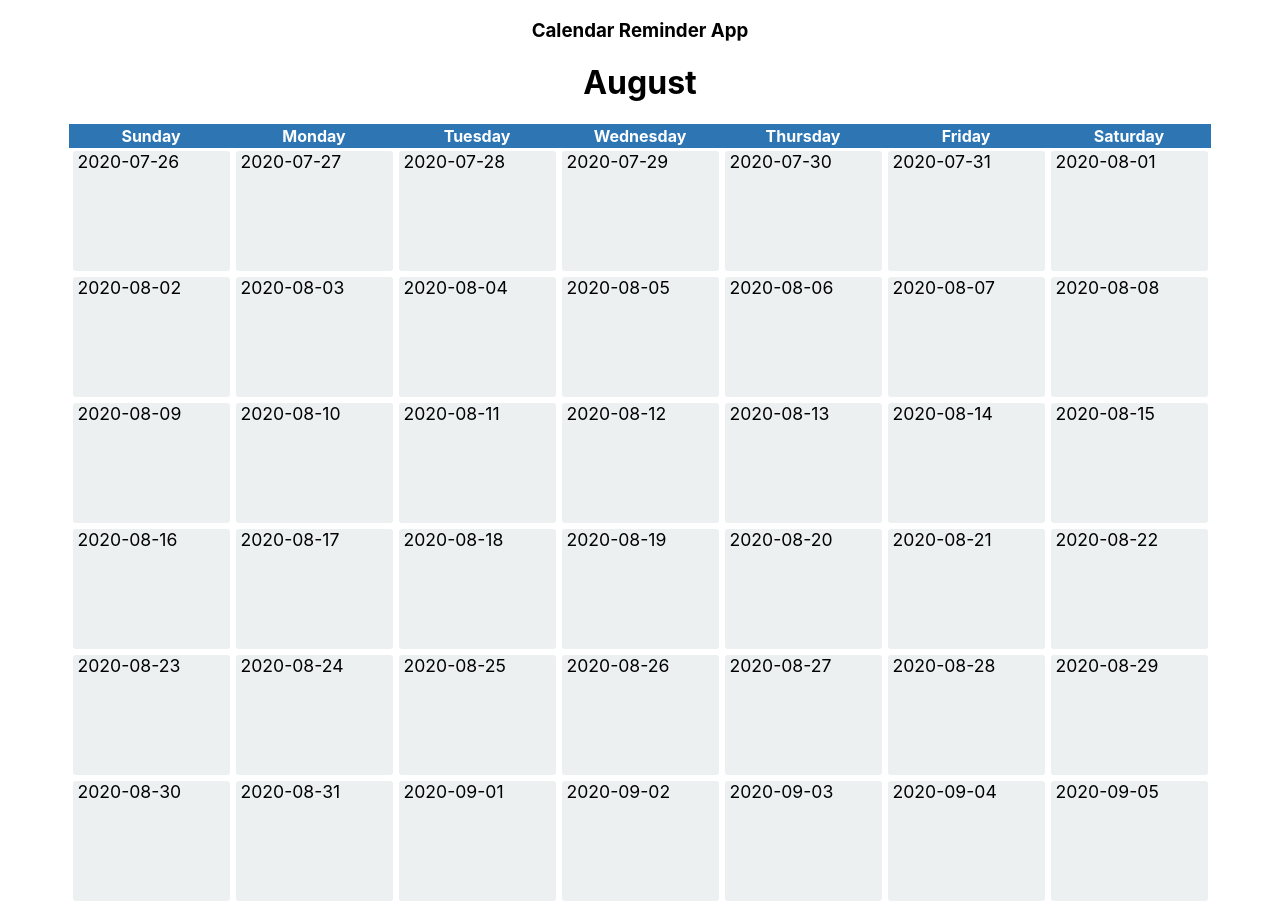
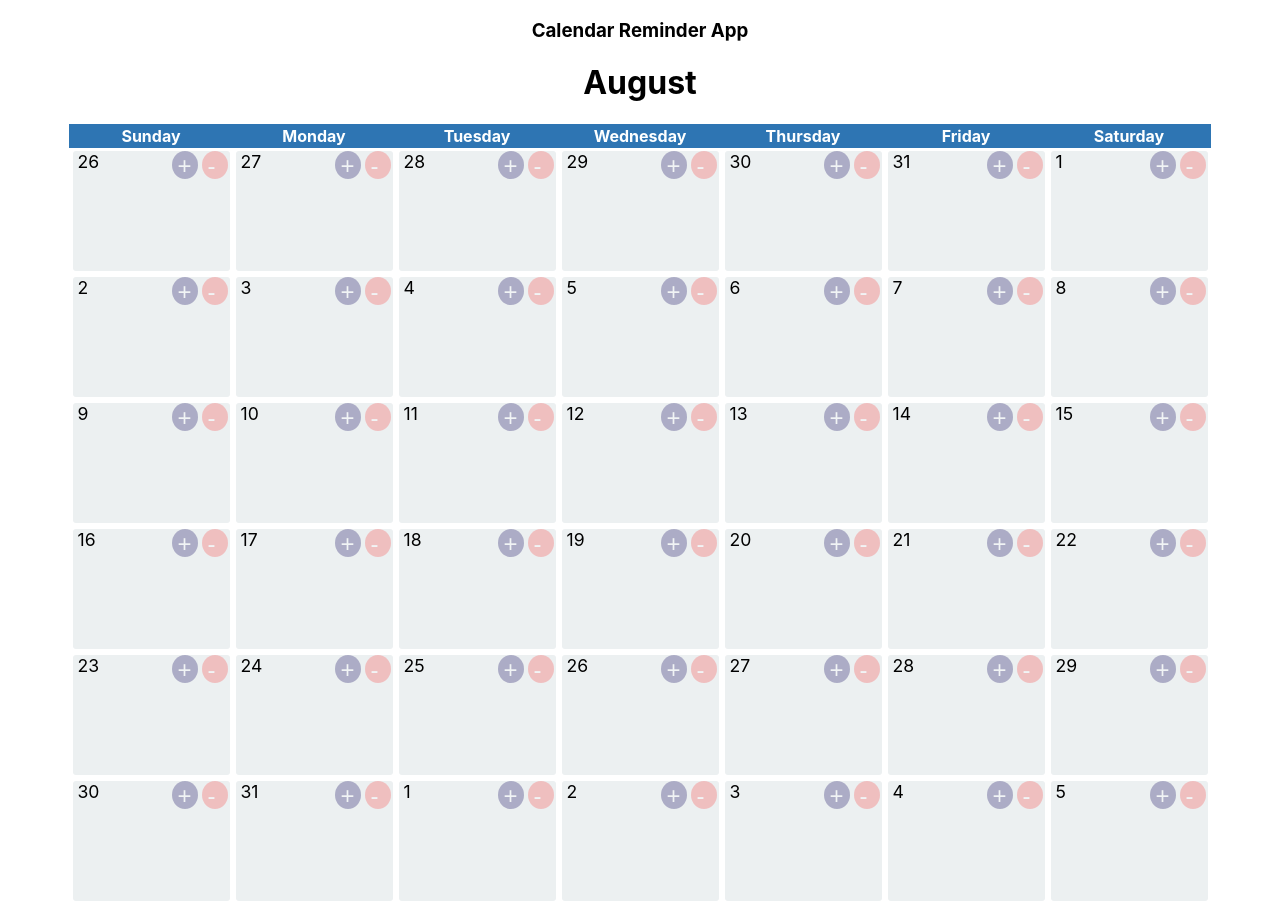
Before and after one commit to dioniciodiaz/calendar-reminder-app, a React (Create React App) app: page / in a window 1280 px wide. Built offline with nearby package versions, Linux system fonts and the light colour scheme.

Commit message:
Use new day format

```diff
--- a/src/components/Calendar/Day/index.js
+++ b/src/components/Calendar/Day/index.js
@@ -1,5 +1,5 @@
 import React from "react";
-import moment from "moment";
+
 import {
   DayWrapper,
   AddButton,
@@ -11,15 +11,18 @@ import {
   Reminder
 } from "components/Calendar/styles";
 
-const Day = ({day, showModalReminder, removeReminders }) => {
+import {getCardinalNumberOfDate } from 'utils/date';
+
+const Day = ({day, showModalReminder }) => {
+const cardinalNumber = getCardinalNumberOfDate(day)
+
 	return (
     <td>
       <DayWrapper>
         <DayHeader>
           <DayNumber>
-          {day.dateNumber}
+          {cardinalNumber}
           </DayNumber>
-          {day.isFromCurrentMonth && (
             <ActionButtons>
               <AddButton
                 onClick={() => showModalReminder(day)}
@@ -32,12 +35,10 @@ const Day = ({day, showModalReminder, removeReminders }) => {
                 -
               </DeleteButton>
             </ActionButtons>
-            )}
         </DayHeader>
-          {day.isFromCurrentMonth && (
+
           <Reminders>
           </Reminders>
-        )}
       </DayWrapper>
     </td>
 	);
--- a/src/components/Calendar/Month/index.js
+++ b/src/components/Calendar/Month/index.js
@@ -5,12 +5,11 @@ import Week from "components/Calendar/Week";
 
 const Month = ({currentMonth, currentYear, showModalReminder }) => {
   const weekDaysRows = getCalendarDays(currentMonth, currentYear);
-  const formattedeekDaysRows = formatWeekDaysRows(weekDaysRows);
 
 	return (
 		<MonthWrapper>
       {
-        formattedeekDaysRows.map((weekDays, wIndex) => (
+        weekDaysRows.map((weekDays, wIndex) => (
           <Week weekDays={weekDays} key={`week-${wIndex}`} showModalReminder={showModalReminder}/>
         ))
       }
--- a/src/components/Calendar/Week/index.js
+++ b/src/components/Calendar/Week/index.js
@@ -4,18 +4,13 @@ import Day from "components/Calendar/Day";
 
 const Week = ({weekDays, showModalReminder}) => {
 
-const removeReminders = () => {
-
-}
-
 	return (
 		<WeekWrapper>
       {
-        weekDays.map((day, index) =>
+        weekDays.map((day) =>
           <Day
             day={day}
-            key={`week-${index}-day-${day}}`}
-            removeReminders={removeReminders}
+            key={`day-${day}}`}
             showModalReminder={showModalReminder}
           />)
       }
```
